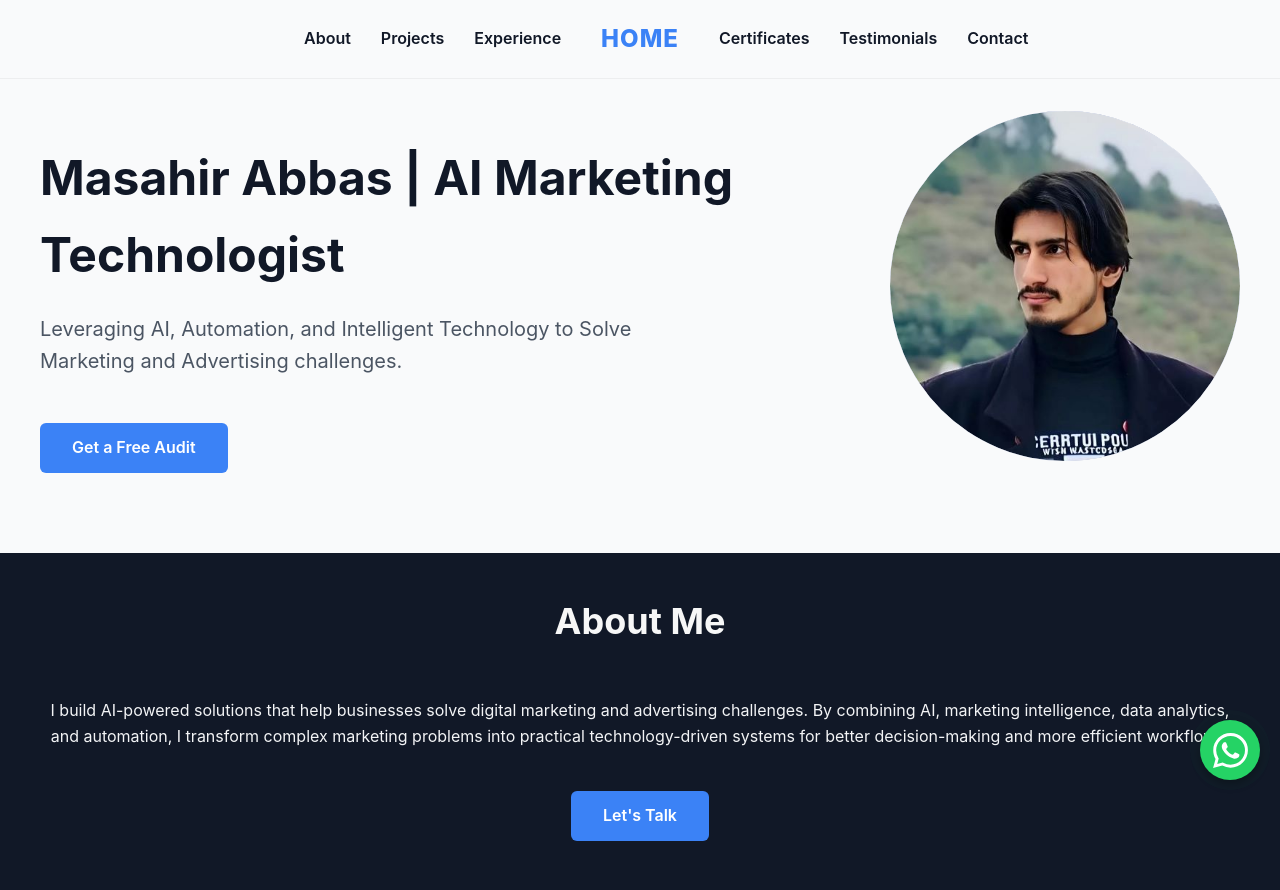
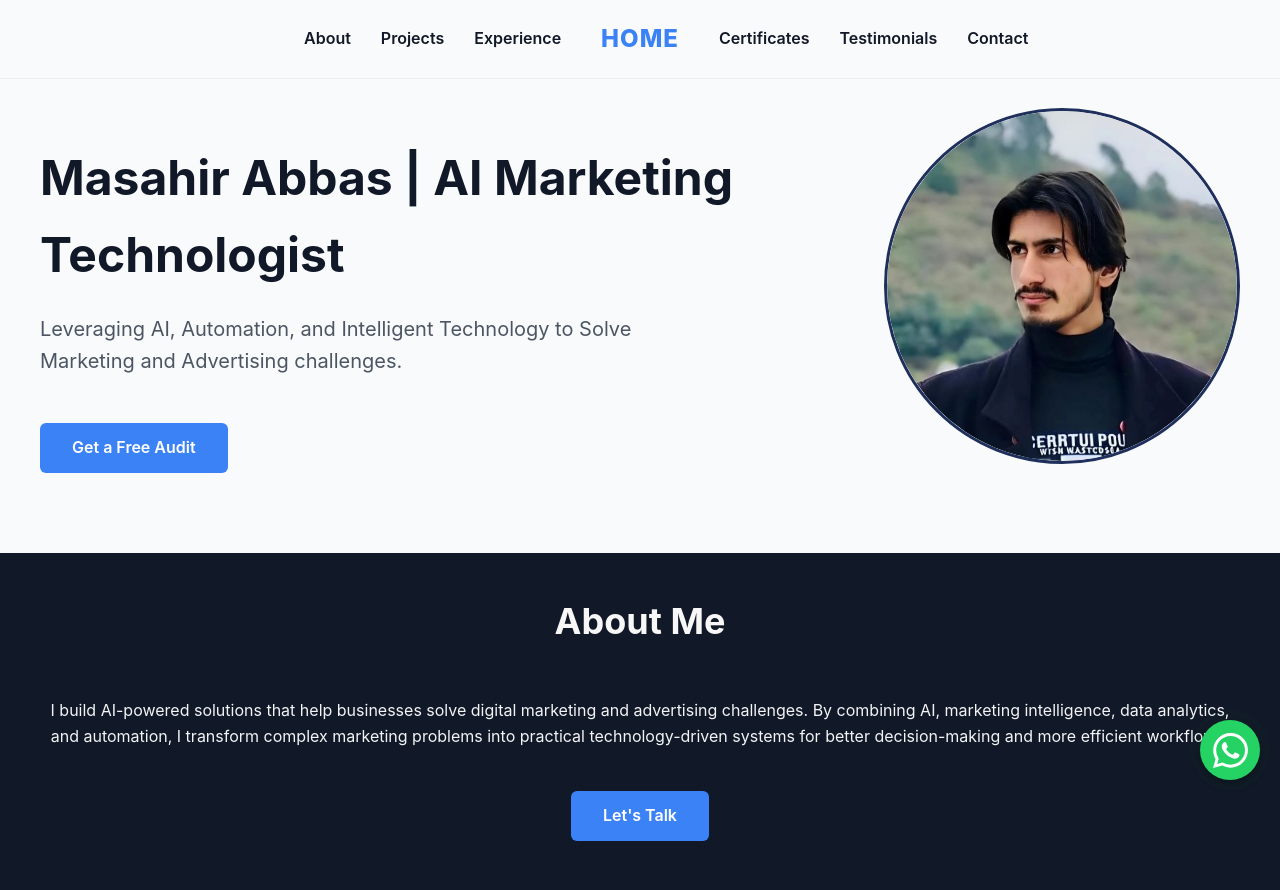
Before and after one commit to khari110/Updated-Portfolio, a Flask app: page / in a window 1280 px wide. Shown: the top 890 px of the page. Run offline with Flask 3, Linux system fonts and the light colour scheme.

Commit message:
updating code

```diff
--- a/templates/index.html
+++ b/templates/index.html
@@ -660,8 +660,8 @@
                 <a href="#contact" class="btn">Get a Free Audit</a>
             </div>
 
-            <div class="profile-img-placeholder" style="border: none; background: none;">
-                <img src="/static/masahir-abbas-ai-marketing-technologist.jpg" alt="Masahir Abbas is AI Marketing Technologist, helping businesses leverage AI-powered solutions for digital advertising, marketing intelligence, automation, and smarter decision-making. In this image, Masahir is posing professionally with an approachable demeanor." style="width: 100%; height: 100%; object-fit: cover; border-radius: 50%; border: 3px solid rgba(30, 58, 138, 0.55);">
+            <div class="profile-img-placeholder" style="border: 3px solid rgba(2, 20, 70, 0.877); background: none;">
+                <img src="/static/masahir-abbas-ai-marketing-technologist.jpg" alt="Masahir Abbas is AI Marketing Technologist, helping businesses leverage AI-powered solutions for digital advertising, marketing intelligence, automation, and smarter decision-making. In this image, Masahir is posing professionally with an approachable demeanor." style="width: 100%; height: 100%; object-fit: cover; border-radius: 50%;">
             </div>
         </div>
     </section>
@@ -853,7 +853,7 @@
                     </div>
                 </div>
                 <div class="card">
-                    <div class="card-img-placeholder"><img src="{{ url_for('static', filename='Agentic AI for Leaders.png') }}" alt="Masahir Abbas got Social Media Management Certificate from Meta"></div>
+                    <div class="card-img-placeholder"><img src="{{ url_for('static', filename='Agentic AI for Leaders.png') }}" alt="Masahir Abbas got Agentic AI and AI Agents' primer for Leaders Certificate from Vanderbilt University"></div>
                     <div class="card-content">
                         <h3>Agentic AI for Leaders</h3>
                         <div class="cert-meta">
@@ -909,7 +909,7 @@
                 </div>
 
                 <div class="card">
-                    <div class="card-img-placeholder"><img src="/static/Fundamentals of Social Media Advertising.png" alt="AWS Certified AI Practitioner - Professional Certification [Masahir Abbas]"></div>
+                    <div class="card-img-placeholder"><img src="/static/Fundamentals of Social Media Advertising.png" alt="Fundamentals of Social Media Advertising - Professional Certification [Masahir Abbas]"></div>
                     <div class="card-content">
                         <h3>Fundamentals of Social Media Advertising</h3>
                         <div class="cert-meta">
```
Also changed, not shown: 2 other files.
